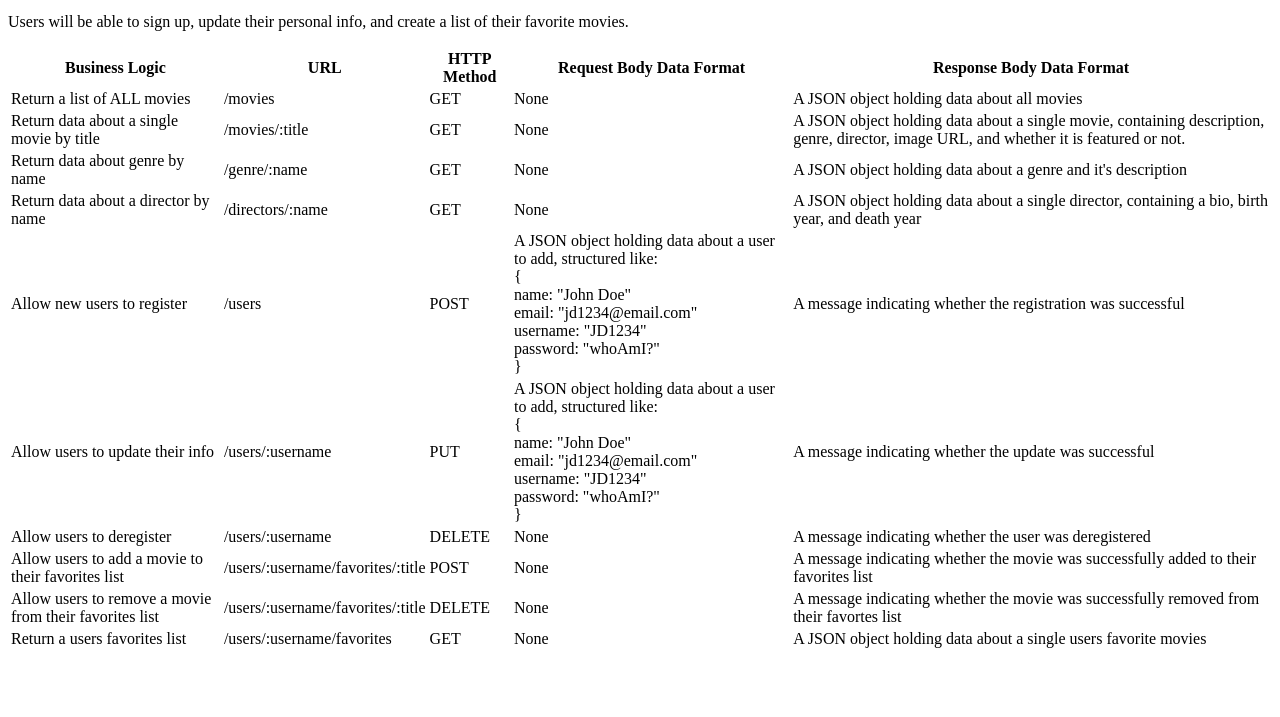
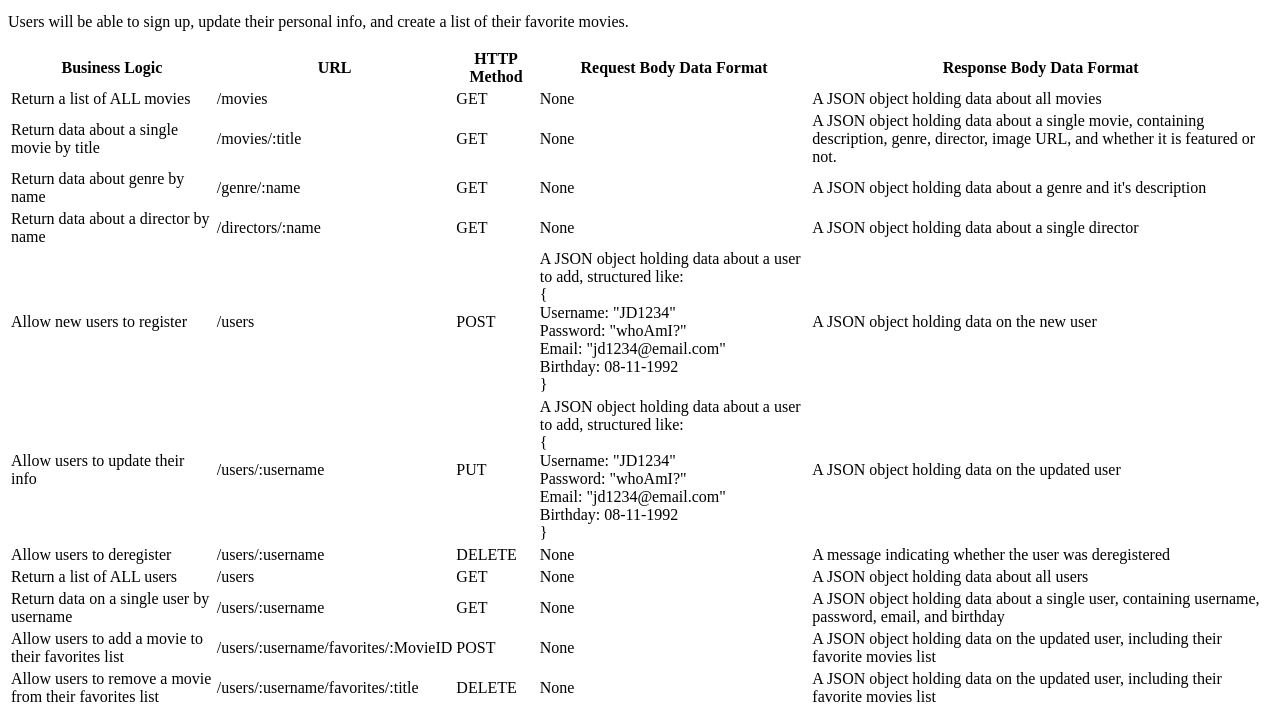
Before and after one commit to eegbert6/myFlix, a website: page public/documentation.html in a window 1280 px wide. Shown: the part 101-818 px from the top of the page. Drawn offline with Linux system fonts and the light colour scheme.

Commit message:
updated documentation for queries

```diff
--- a/public/documentation.html
+++ b/public/documentation.html
@@ -48,7 +48,7 @@
                     <td>/directors/:name</td>
                     <td>GET</td>
                     <td>None</td>
-                    <td>A JSON object holding data about a single director, containing a bio, birth year, and death year</td>
+                    <td>A JSON object holding data about a single director</td>
                 </tr>
                 <tr>
                     <td>Allow new users to register</td>
@@ -56,12 +56,12 @@
                     <td>POST</td>
                     <td>A JSON object holding data about a user to add, structured like: <br>
                     {<br>
-                    name: "John Doe"<br>
-                    email: "jd1234@email.com"<br>
-                    username: "JD1234"<br>
-                    password: "whoAmI?"<br>
+                    Username: "JD1234"<br>
+                    Password: "whoAmI?"<br>
+                    Email: "jd1234@email.com"<br>
+                    Birthday: 08-11-1992<br>
                     }</td>
-                    <td>A message indicating whether the registration was successful</td>
+                    <td>A JSON object holding data on the new user</td>
                 </tr>
                 <tr>
                     <td>Allow users to update their info</td>
@@ -69,12 +69,12 @@
                     <td>PUT</td>
                     <td>A JSON object holding data about a user to add, structured like: <br>
                     {<br>
-                    name: "John Doe"<br>
-                    email: "jd1234@email.com"<br>
-                    username: "JD1234"<br>
-                    password: "whoAmI?"<br>
+                    Username: "JD1234"<br>
+                    Password: "whoAmI?"<br>
+                    Email: "jd1234@email.com"<br>
+                    Birthday: 08-11-1992<br>
                     }</td>
-                    <td>A message indicating whether the update was successful</td>
+                    <td>A JSON object holding data on the updated user</td>
                 </tr>
                 <tr>
                     <td>Allow users to deregister</td>
@@ -84,25 +84,32 @@
                     <td>A message indicating whether the user was deregistered</td>
                 </tr>
                 <tr>
+                    <td>Return a list of ALL users</td>
+                    <td>/users</td>
+                    <td>GET</td>
+                    <td>None</td>
+                    <td>A JSON object holding data about all users</td>
+                </tr>
+                <tr>
+                    <td>Return data on a single user by username</td>
+                    <td>/users/:username</td>
+                    <td>GET</td>
+                    <td>None</td>
+                    <td>A JSON object holding data about a single user, containing username, password, email, and birthday</td>
+                </tr>
+                <tr>
                     <td>Allow users to add a movie to their favorites list</td>
-                    <td>/users/:username/favorites/:title</td>
+                    <td>/users/:username/favorites/:MovieID</td>
                     <td>POST</td>
                     <td>None</td>
-                    <td>A message indicating whether the movie was successfully added to their favorites list</td>
+                    <td>A JSON object holding data on the updated user, including their favorite movies list</td>
                 </tr>
                 <tr>
                     <td>Allow users to remove a movie from their favorites list</td>
                     <td>/users/:username/favorites/:title</td>
                     <td>DELETE</td>
                     <td>None</td>
-                    <td>A message indicating whether the movie was successfully removed from their favortes list</td>
-                </tr>
-                <tr>
-                    <td>Return a users favorites list</td>
-                    <td>/users/:username/favorites</td>
-                    <td>GET</td>
-                    <td>None</td>
-                    <td>A JSON object holding data about a single users favorite movies</td>
+                    <td>A JSON object holding data on the updated user, including their favorite movies list</td>
                 </tr>
             </tbody>
         </table>
```
